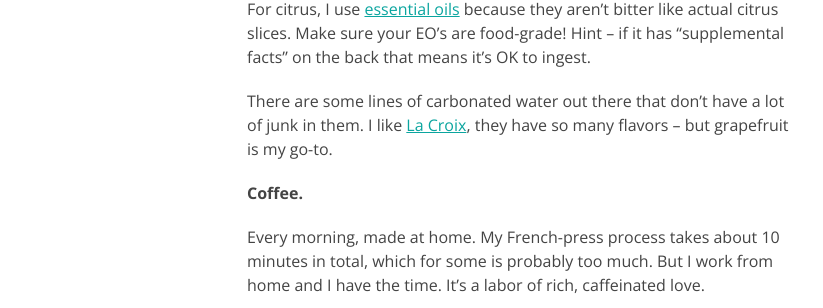
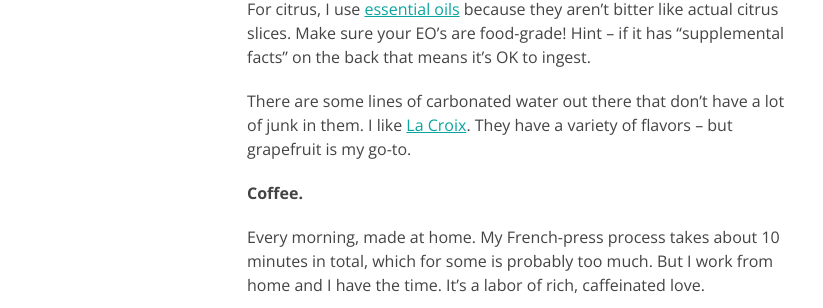
Before and after one commit to dreger/thelivingwell.co, a Jekyll site: the page built from _posts/eat/2016-04-05-water.md, in a window 1280 px wide. Shown: the part 1593-1901 px from the top of the page, without its empty margins (228-1051 px from the left). Built offline with Jekyll 4.4.1, drawn with Linux system fonts in a browser that asks for light colours.

Commit message:
Update 2016-04-05-water.md

```diff
--- a/_posts/eat/2016-04-05-water.md
+++ b/_posts/eat/2016-04-05-water.md
@@ -33,7 +33,7 @@ It sounds boring, I know. But water doesn’t have to be lame. Here’s how I ma
 
 For citrus, I use [essential oils](https://www.doterra.com) because they aren’t bitter like actual citrus slices. Make sure your EO’s are food-grade! Hint – if it has “supplemental facts” on the back that means it’s OK to ingest.
 
-There are some lines of carbonated water out there that don’t have a lot of junk in them. I like [La Croix]( http://www.lacroixwater.com/flavors/), they have so many flavors – but grapefruit is my go-to.
+There are some lines of carbonated water out there that don’t have a lot of junk in them. I like [La Croix]( http://www.lacroixwater.com/flavors/). They have a variety of flavors – but grapefruit is my go-to.
 
 **Coffee.**
 
```
